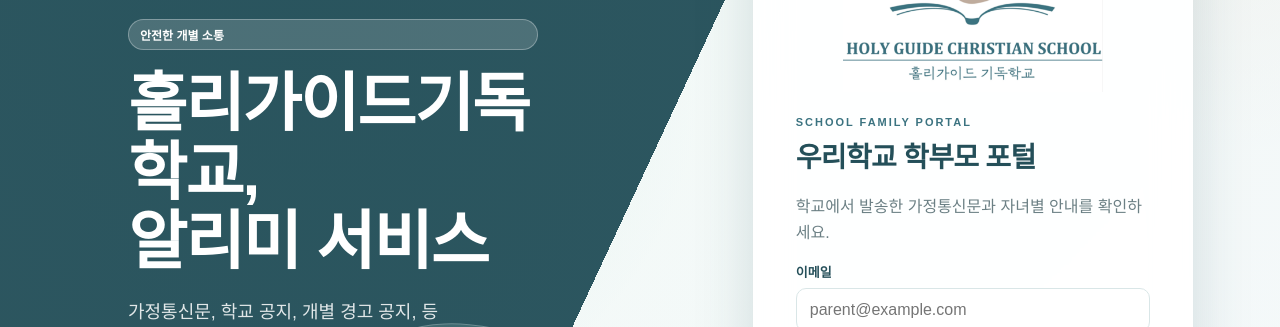
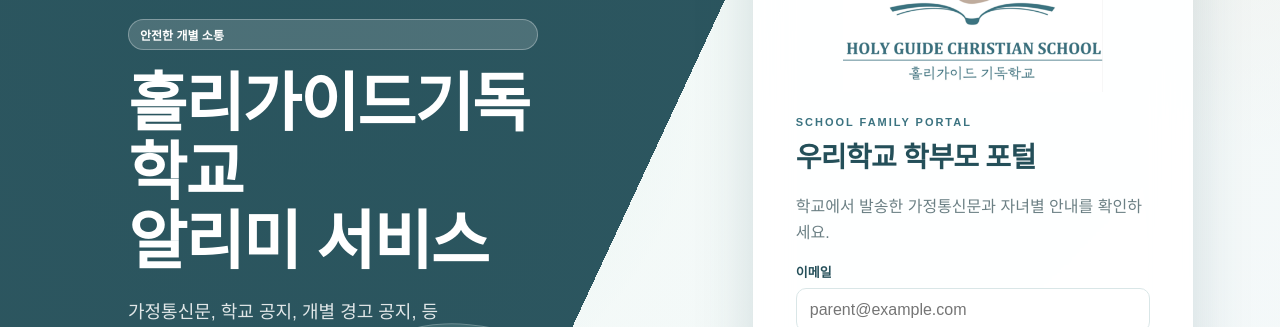
Before and after one commit to yko79135/holga_alimi, a Next.js app: page /login in a window 1280 px wide. Shown: the part 218-545 px from the top of the page. Built offline with nearby package versions, Linux system fonts and the light colour scheme.

Commit message:
Update page.tsx

```diff
--- a/app/login/page.tsx
+++ b/app/login/page.tsx
@@ -5,7 +5,7 @@
     <main className="login-shell">
       <div className="login-copy">
         <span className="pill inverted">안전한 개별 소통</span>
-        <h2>홀리가이드기독학교,<br />알리미 서비스</h2>
+        <h2>홀리가이드기독학교<br />알리미 서비스</h2>
         <p>가정통신문, 학교 공지, 개별 경고 공지, 등</p>
       </div>
       <LoginForm />
```
